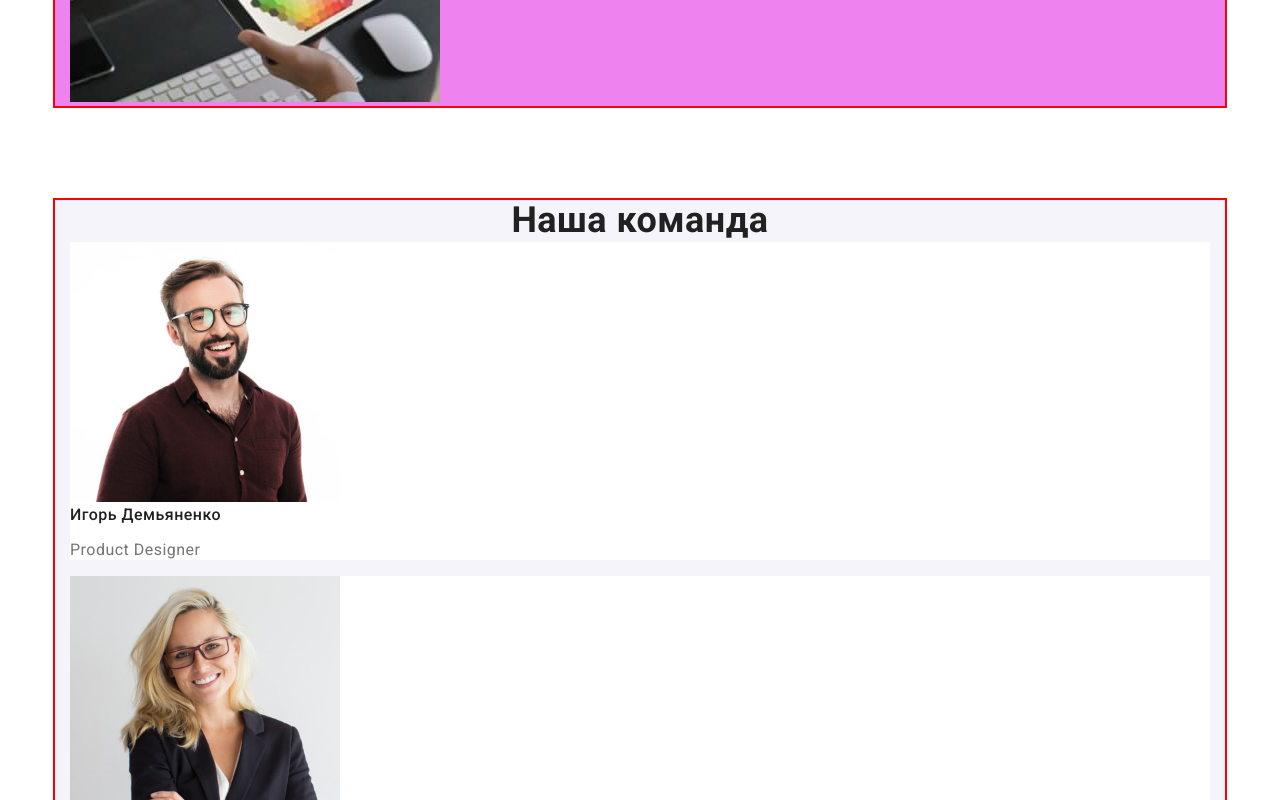
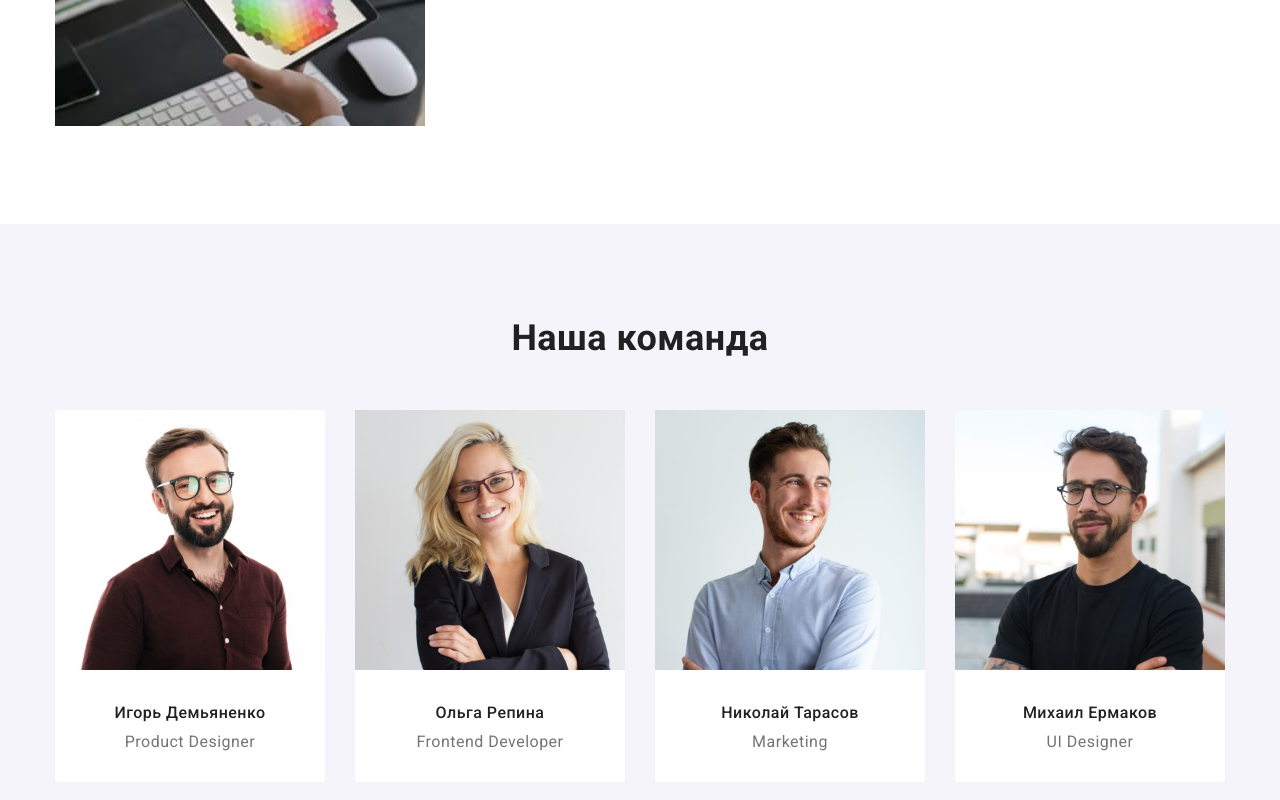
Before and after one commit to OksanaMosendz/goit-markup-hw-03, a plain HTML site: page index.html in a window 1280 px wide. Shown: the part 2000-2800 px from the top of the page. Drawn offline with nearby package versions, Linux system fonts and the light colour scheme.

Commit message:
end team,hero

```diff
--- a/css/style.css
+++ b/css/style.css
@@ -6,7 +6,6 @@
   --light-back: #F5F4FA;
   --white: #ffffff;
   --text-white6: rgba(255, 255, 255, 0.6);
-
 }
 
 ul {
@@ -31,14 +30,20 @@ h1,h2,h3 {
   margin-bottom: 0;
 }
 
+.img {
+  display: block;
+  max-width: 100%;
+  height: auto;
+}
+
 .container {
-  width: 1170px;
+  width: 1200px;
   padding-left: 15px;
   padding-right: 15px;
   margin-left: auto;
   margin-right: auto;
-  outline: 2px solid red;
-  background-color: violet;
+
+  /* outline: 2px solid red; */
 }
 
 /* Шапка */
@@ -69,7 +74,7 @@ h1,h2,h3 {
   font-size: 14px;
   line-height: 1.14;
   letter-spacing: 0.02em;
-}p
+}
 
 .header-contacts a:hover,
 .header-contacts a:focus {
@@ -78,11 +83,19 @@ h1,h2,h3 {
 
 /* Лого */
 .header-logo,
-.footer-logo{color: var(--main-blue);
+.footer-logo {
+  color: var(--main-blue);
+
   font-family: 'Raleway', sans-serif;
   font-weight: 700;
   font-size: 26px;
-  line-height: 1.19;}
+  line-height: 1.19;
+}
+
+.footer-logo {
+  display: inline-block;
+  margin-bottom: 20px;
+}
 
 .header-logo span {
   color: #000000;
@@ -100,7 +113,6 @@ h1,h2,h3 {
 
   background-color: var(--dark-back);
   text-align: center;
-
 }
 
 .hero-title {
@@ -142,6 +154,11 @@ h1,h2,h3 {
   margin-bottom: 94px;
 }
 
+.features-list {
+  display: flex;
+  flex-wrap: wrap;
+}
+
 .visually-hidden {
   position: absolute;
   width: 1px;
@@ -164,6 +181,12 @@ h1,h2,h3 {
   text-transform: uppercase;
 }
 
+.features-list>li {
+  width: 270px;
+  margin-right: 30px;
+
+}
+
 .features p{
   font-weight: 400;
   font-size: 14px;
@@ -180,25 +203,52 @@ h1,h2,h3 {
   font-size: 36px;
   line-height: 1.16;
   text-align: center;
+  margin-bottom: 50px;
 }
 
 
 /* Наша команда */
 .team {
   background-color: var(--light-back);
+  padding-top: 94px;
+  padding-bottom: 94px;
 }
 
-.team-list li {
+.team-list {
+  display: flex;
+  flex-wrap: wrap;
+  margin-top: -30px;
+  margin-left: -30px;
+}
+
+.team-list>li {
+  flex-basis: calc(100% / 4 - 30px);
+  margin-left: 30px;
+  margin-top: 30px;
+
   background-color: var(--white);
+  border-radius: 0px 0px 4px 4px;
+
+
+}
+
+.team-list-content {
+  padding-top: 30px;
+  padding-bottom: 30px;
+
+  text-align: center;
 }
 
 .team-list h3 {
   font-weight: 500;
   font-size: 16px;
   line-height: 1.18;
+  margin-bottom: 10px;
 }
 
 .team-list p {
+
+  margin: 0;
   font-weight: 400;
   font-size: 16px;
   line-height: 1.18;}
@@ -206,6 +256,8 @@ h1,h2,h3 {
 /* Подвал */
 .footer {
   background-color: var(--dark-back);
+  padding-top: 60px;
+  padding-bottom: 60px;
 }
 
 .footer-address, .footer-contacts{
@@ -215,6 +267,8 @@ h1,h2,h3 {
 }
 
 .footer-address {
+  margin: 0;
+
   color: var(--white);
 }
 
@@ -245,7 +299,8 @@ h1,h2,h3 {
   color: var(--white);
 }
 
-.portfolio li{ background-color: var(--white);
+.portfolio li{
+  background-color: var(--white);
 }
 
 .portfolio h2 {
--- a/index.html
+++ b/index.html
@@ -77,34 +77,46 @@
             </ul>
         </section>
      <!--Наша команда-->
-        <section class="team container">
+        <section class="team">
+            <div class="container">
                 <h2 class="team-title">Наша команда</h2>
                 <ul class="team-list">
                     <li>
                         <img src="./images/komanda/ihor-demiyanenko.jpg"
                         alt="Участник команды" width="270" height="260">
+                        <div class="team-list-content">
                             <h3>Игорь Демьяненко</h3>
                             <p>Product Designer</p>
+                        </div>
                     </li>
+
                     <li>
                         <img src="./images/komanda/olga-repina.jpg" alt="Участник команды"
                         width="270" height="260">
+                        <div class="team-list-content">
                             <h3>Ольга Репина</h3>
                             <p>Frontend Developer</p>
+                        </div>
                     </li>
+
                     <li>
                         <img src="./images/komanda/nikolay-tarasov.jpg"
                         alt="Участник команды" width="270" height="260">
+                        <div class="team-list-content">
                             <h3>Николай Тарасов</h3>
                             <p>Marketing</p>
+                        </div>
                     </li>
                     <li>
                         <img src="./images/komanda/mixail-ermakov.jpg"
                         alt="" width="270" height="260">
+                        <div class="team-list-content">
                             <h3>Михаил Ермаков</h3>
                             <p>UI Designer</p>
+                        </div>
                     </li>
                  </ul>
+           </div>
         </section>
     </main>
 
```
Lines whose indentation alone changed are shown as unchanged.
